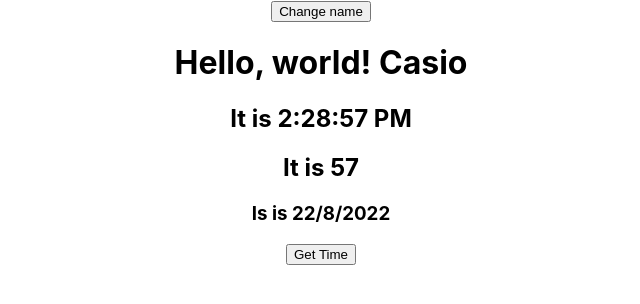
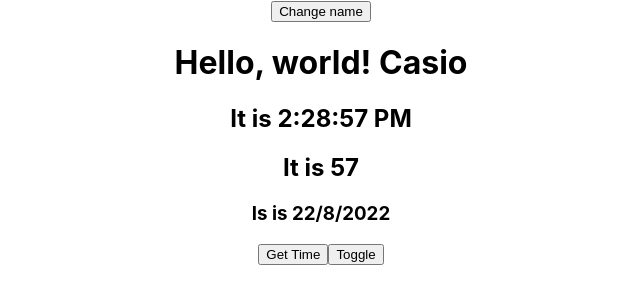
Before and after one commit to ChauVanLoc/React-Awesome-Training, a React (Create React App) app in the folder ReactMainConcept/my-app/: page / in a window 1280 px wide. Shown: the top 304 px of the page, without its empty margins (319-959 px from the left). Built offline with nearby package versions, Linux system fonts and the light colour scheme.

Commit message:
componentDidUpdate

```diff
--- a/ReactMainConcept/my-app/src/Clock.jsx
+++ b/ReactMainConcept/my-app/src/Clock.jsx
@@ -21,7 +21,8 @@
         created: new Date().getSeconds()
       },
       name: this.props.name,
-      lists: []
+      lists: [],
+      darkMode: false
     }
     this.date = '22/8/2022'
     this.getTime = this.getTime.bind(this)
@@ -39,6 +40,21 @@
     )
   }
 
+  componentDidUpdate() {
+    // if (this.state.darkMode) {
+    //   const value = document.querySelector('input').value
+    //   console.log('Value in Input', value)
+    // }
+    if (this.state.lists.length === 0) {
+      fetchApi().then((res) =>
+        this.setState((prevState) => ({
+          ...prevState,
+          lists: res
+        }))
+      )
+    }
+  }
+
   getTime() {
     // previousState.time !== newState.time
     // previousState.time.created !== newState.time.created
@@ -53,6 +69,13 @@
     this.setState(newState)
   }
 
+  toggleDarkMode = () => {
+    this.setState((prevState) => ({
+      ...prevState,
+      darkMode: !prevState.darkMode
+    }))
+  }
+
   render() {
     console.log(this.state)
     return (
@@ -62,6 +85,10 @@
         <h2 id='seconds'>It is {this.state.seconds.created}</h2>
         <h3>Is is {this.date}</h3>
         <button onClick={this.getTime}>Get Time</button>
+        <button onClick={this.toggleDarkMode}>Toggle</button>
+        {this.state.darkMode && (
+          <input value={this.state.darkMode} type='text' />
+        )}
       </div>
     )
   }
```
Also changed, not shown: 1 other file (tests, documents, lock files or other folders).
